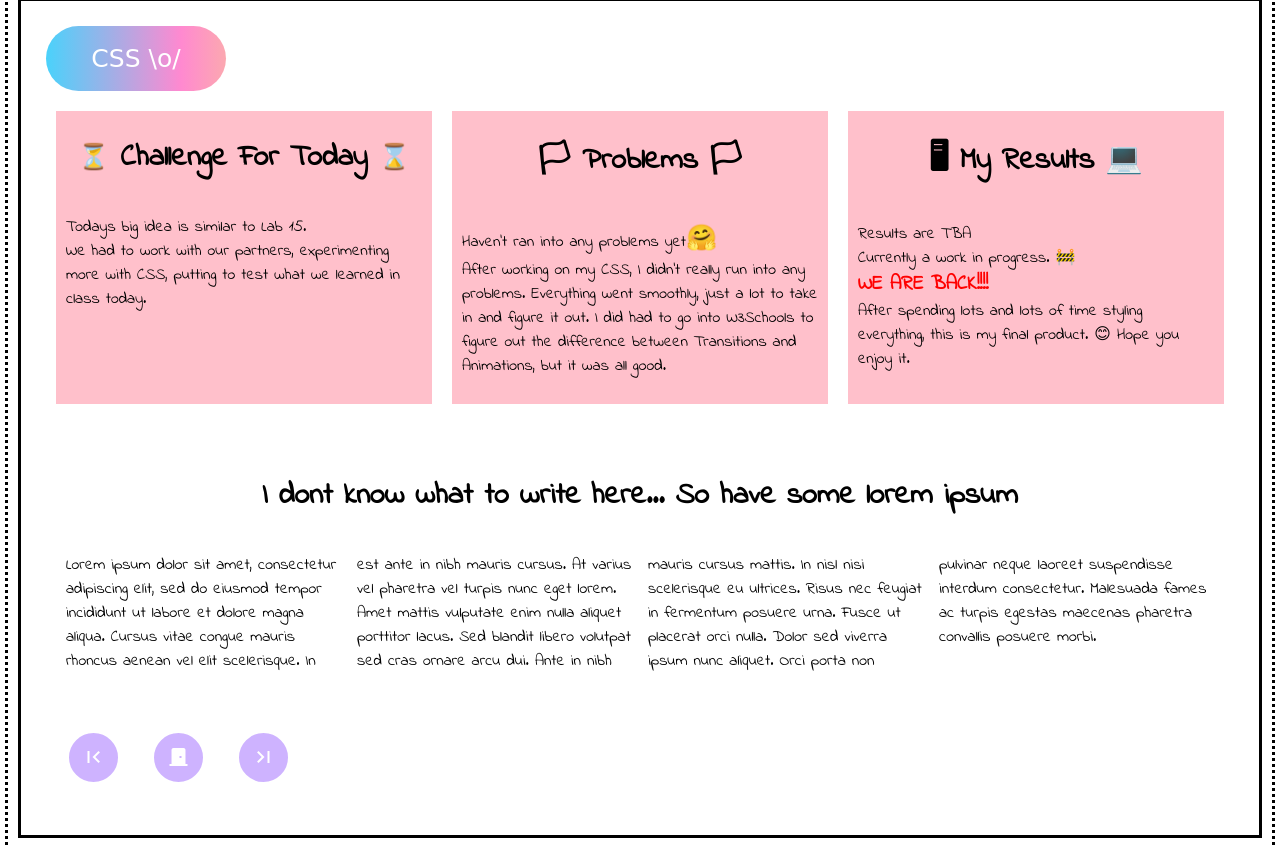
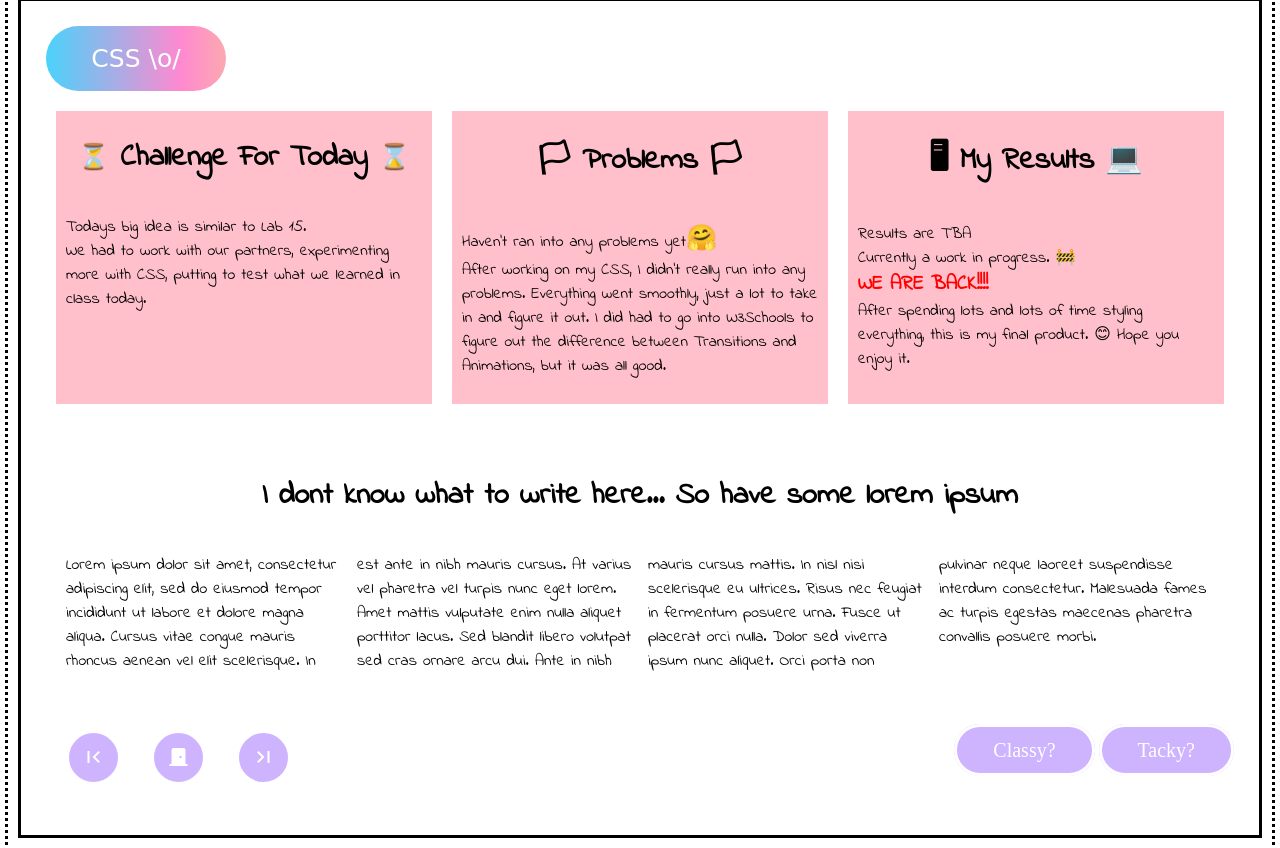
Before and after one commit to senava/CST251, a plain HTML site: page lab16/index.html in a window 1280 px wide. Shown: the part 575-1423 px from the top of the page. Drawn offline with Linux system fonts and the light colour scheme; a web font is replaced by a local one.

Commit message:
lab 16 page update
Updated the links
Added Tacky Page and Classy Page

```diff
--- a/lab16/css/lab.css
+++ b/lab16/css/lab.css
@@ -129,6 +129,7 @@ article{
 }
 
 .container a{
+  display: inline-block;
   text-decoration: none;
   line-height: 55px;
   color: white;
@@ -201,6 +202,10 @@ figure::after{
   right: -30px;
 }
 
+.icons{
+  display: inline-block;
+}
+
 .icons ul{
   display: inline-block;
   list-style: none;
@@ -237,3 +242,25 @@ figure::after{
     filter: hue-rotate(360deg);
   }
 }
+
+.float-right{
+  margin-top: 30px;
+  display: inline-block;
+  float: right;
+}
+
+.float-right a{
+  text-decoration: none;
+  text-align: center;
+  color: white;
+  font-size: 20px;
+  padding: 12px 36px;
+  border: 3px solid white;
+  border-radius: 40px;
+  background: #CEB3FF;
+}
+
+.float-right a:hover{
+  background: linear-gradient(#e399ff, #ba95e8, #ac9bff, #7681e8);
+  animation: rotate 2s linear infinite;
+}
--- a/lab16/index.html
+++ b/lab16/index.html
@@ -12,7 +12,7 @@
   </head>
   <body>
     <header>
-      <h1>&#9834 Lab 16: Fancy CSS Pt. II &#9835;</h1>
+      <h1>&#9834; Lab 16: Fancy CSS Pt. II &#9835;</h1>
     </header>
 
     <div class="cloud">
@@ -41,26 +41,26 @@
 
       <div id="content">
         <article class="minor-section" id="challenge">
-          <h2><b>&#9203</b> Challenge For Today <b>&#8987;</b></h2>
+          <h2><b>&#9203;</b> Challenge For Today <b>&#8987;</b></h2>
           <p>Todays big idea is similar to Lab 15.
              <br>We had to work with our partners, experimenting more with CSS,
              putting to test what we learned in class today.</p>
         </article>
         <article class="minor-section" id="problems">
-          <h2>&#127987 Problems &#127987;</h2>
-          <p>Haven't ran into any problems yet<b>&#129303</b>
+          <h2>&#127987; Problems &#127987;</h2>
+          <p>Haven't ran into any problems yet<b>&#129303;</b>
              <br>After working on my CSS, I didn't really run into any problems.
              Everything went smoothly, just a lot to take in and figure it out.
              I did had to go into W3Schools to figure out the difference
              between Transitions and Animations, but it was all good.</p>
         </article>
         <article class="minor-section" id="results">
-          <h2>&#128421 My Results &#128187;</h2>
+          <h2>&#128421; My Results &#128187;</h2>
           <p>Results are TBA
-             <br>Currently a work in progress. &#128679<br>
+             <br>Currently a work in progress. &#128679;<br>
              <b>WE ARE BACK!!!!</b><br>
              After spending lots and lots of time styling everything,
-             this is my final product. &#128522 Hope you enjoy it.</p>
+             this is my final product. &#128522; Hope you enjoy it.</p>
         </article>
       </div>
 
@@ -98,6 +98,11 @@
           </li>
         </ul>
       </div>
+
+      <div class="float-right">
+        <a href="classical.html">Classy?</a>
+        <a href="tackie.html">Tacky?</a>
+      </div>
     </main>
   </body>
 </html>
```
Also changed, not shown: lab16/classical.html (+5 -5 lines).
